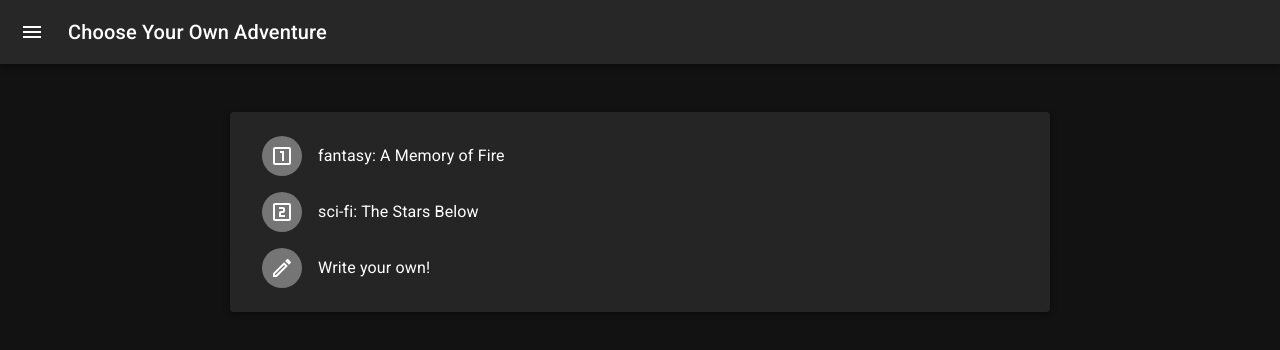
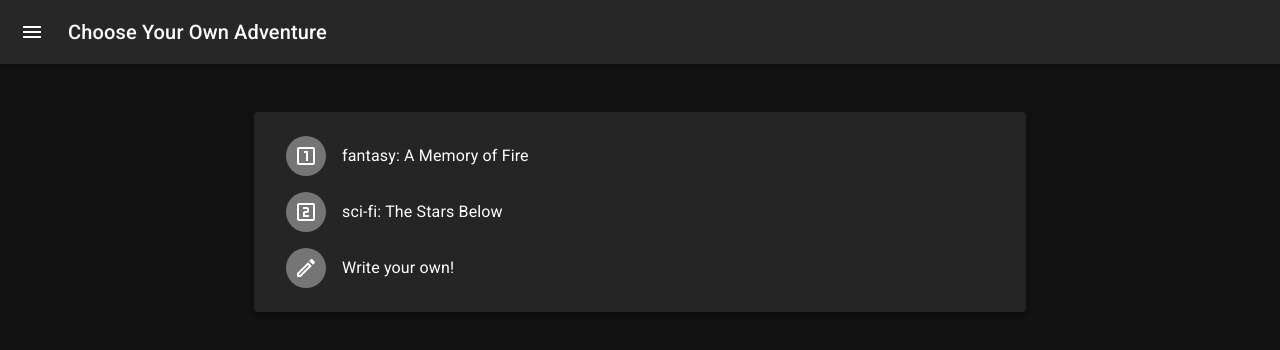
Before and after one commit to hooloovoo-ai/cyoa, a React (Create React App) app: page / in a window 1280 px wide. Shown: the top 350 px of the page. Built offline with nearby package versions, Linux system fonts and the light colour scheme.

Commit message:
switch container

```diff
--- a/src/Player.tsx
+++ b/src/Player.tsx
@@ -1,4 +1,4 @@
-import { Alert, Box, Container, Snackbar } from "@mui/material";
+import { Alert, Box, Snackbar } from "@mui/material";
 import { useCallback, useEffect, useMemo, useRef, useState } from "react";
 import ReactAudioPlayer from "react-audio-player";
 import { fetchJSON } from "./util";
@@ -175,7 +175,6 @@ export default function Player(params: PlayerParams) {
   }, [history, params]);
 
   return (
-    <Container maxWidth="md">
       <Box display="flex" flexDirection="column">
         <Box flex={1} margin={2}>
           {
@@ -202,6 +201,5 @@ export default function Player(params: PlayerParams) {
           </Alert>
         </Snackbar>
       </Box>
-    </Container>
   );
 }
--- a/src/Scaffold.tsx
+++ b/src/Scaffold.tsx
@@ -3,7 +3,7 @@ import Player from "./Player";
 import { useCallback, useEffect, useState } from "react";
 import { v4 as uuidv4 } from "uuid";
 import { History, Story } from "./types";
-import { Box, CssBaseline, Divider, Drawer, IconButton, List, ListItem, ListItemButton, ListItemText, Toolbar, Typography, styled, useTheme } from "@mui/material";
+import { Box, Container, CssBaseline, Divider, Drawer, IconButton, List, ListItem, ListItemButton, ListItemText, Toolbar, Typography, styled, useTheme } from "@mui/material";
 import MuiAppBar, { AppBarProps as MuiAppBarProps } from '@mui/material/AppBar';
 import { ChevronLeft, ChevronRight, Menu } from "@mui/icons-material";
 
@@ -141,6 +141,7 @@ export default function Scaffold() {
   }, [library]);
 
   return (
+    <Container maxWidth="md">
       <Box sx={{ display: 'flex' }}>
         <CssBaseline />
         <AppBar position="fixed" open={open}>
@@ -198,5 +199,6 @@ export default function Scaffold() {
           <Player playMode={playMode} onHistoryChange={onHistoryChange} start={playerStart} />
         </Main>
       </Box>
+    </Container>
   );
 }
```
Lines whose indentation alone changed are shown as unchanged.
